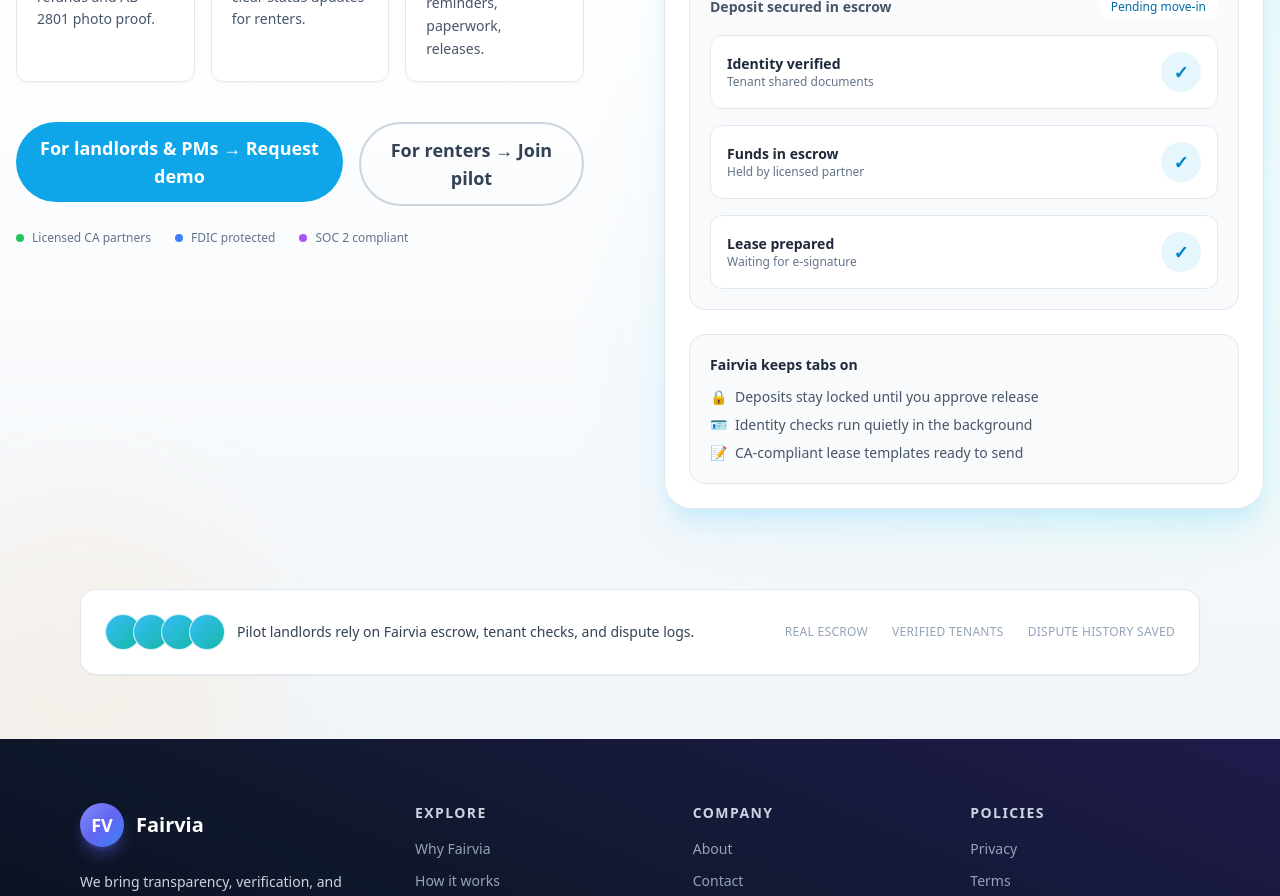
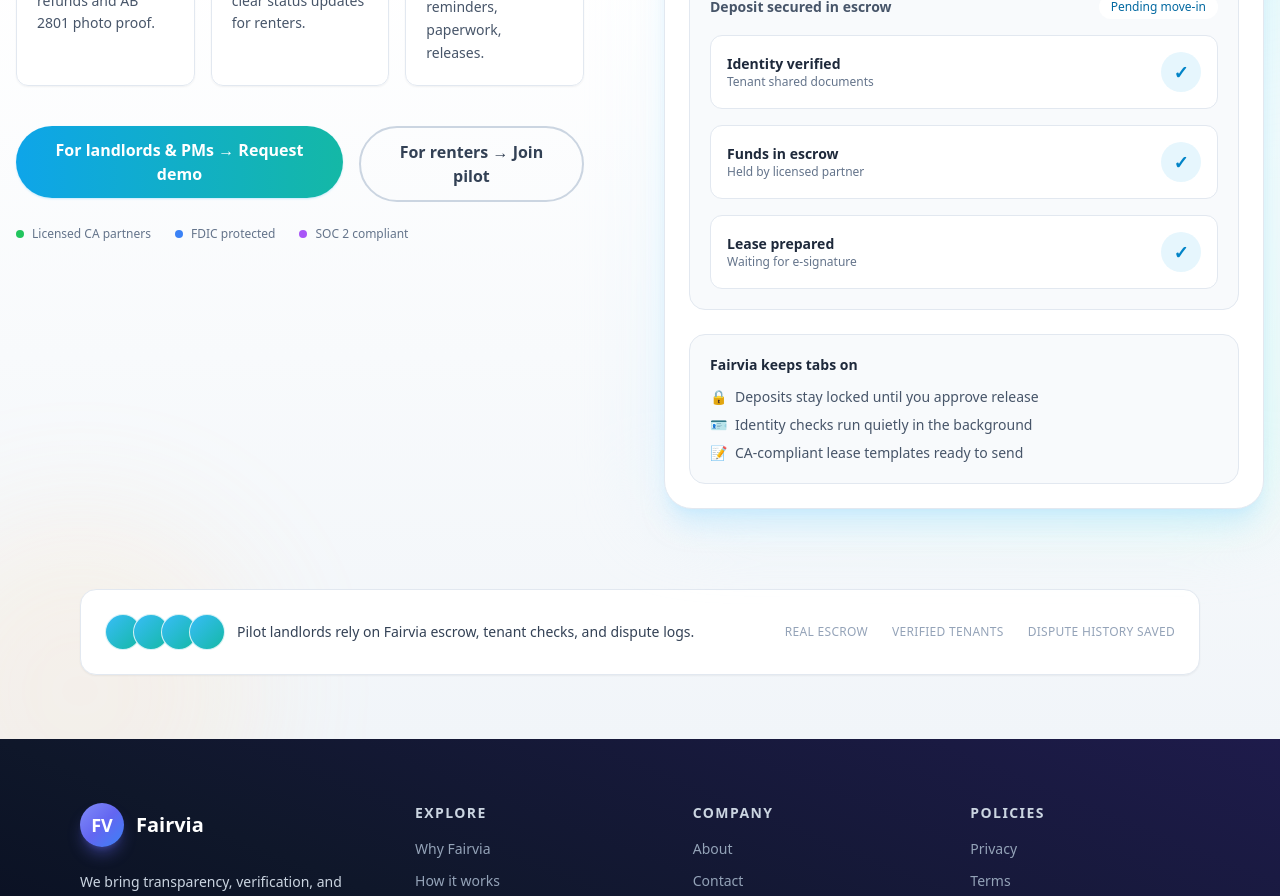
Before and after one commit to Aaronrabanal24/rentguard-landing, a Next.js app: page / in a window 1280 px wide. Shown: the part 800-1696 px from the top of the page. Built offline with nearby package versions, Linux system fonts and the light colour scheme.

Commit message:
universal css

```diff
--- a/src/components/forms/WaitlistForm.tsx
+++ b/src/components/forms/WaitlistForm.tsx
@@ -149,7 +149,7 @@ export default function WaitlistForm({
         disabled={isSubmitting}
         className={cn(
           "group relative w-full overflow-hidden rounded-full py-3 px-6 text-base font-semibold text-white transition-all",
-          "focus:outline-none focus:ring-4 focus:ring-sky-200 focus:ring-offset-0",
+          "focus-visible:outline focus-visible:outline-2 focus-visible:outline-offset-2 focus-visible:outline-sky-300",
           isSubmitting
             ? "cursor-not-allowed bg-slate-400"
             : "bg-gradient-to-r from-sky-400 via-sky-500 to-teal-500 shadow-lg shadow-sky-200/60 hover:scale-105 hover:shadow-2xl"
--- a/src/components/sections/ConversionBlocks.tsx
+++ b/src/components/sections/ConversionBlocks.tsx
@@ -33,7 +33,7 @@ export default function ConversionBlocks() {
               track("click_cta", { role: "manager", location: "manager_block", label: "download_playbook" });
               document.getElementById("manager-form")?.scrollIntoView({ behavior: "smooth" });
             }}
-            className="mt-4 inline-flex items-center gap-2 text-xs font-semibold text-sky-600"
+            className="mt-4 inline-flex items-center gap-2 rounded-full px-4 py-2 text-xs font-semibold text-sky-600 transition-all hover:-translate-y-[1px] hover:bg-sky-100/60 hover:text-sky-700 focus-visible:outline focus-visible:outline-2 focus-visible:outline-offset-2 focus-visible:outline-sky-300"
           >
             Download playbook (email required)
           </button>
@@ -63,7 +63,7 @@ export default function ConversionBlocks() {
               track("click_cta", { role: "renter", location: "renter_block", label: "download_checklist" });
               document.getElementById("renter-form")?.scrollIntoView({ behavior: "smooth" });
             }}
-            className="mt-4 inline-flex items-center gap-2 text-xs font-semibold text-orange-600"
+            className="mt-4 inline-flex items-center gap-2 rounded-full px-4 py-2 text-xs font-semibold text-orange-600 transition-all hover:-translate-y-[1px] hover:bg-orange-100/60 hover:text-orange-700 focus-visible:outline focus-visible:outline-2 focus-visible:outline-offset-2 focus-visible:outline-orange-300"
           >
             Get the checklist (email required)
           </button>
--- a/src/components/sections/FAQSection.tsx
+++ b/src/components/sections/FAQSection.tsx
@@ -89,7 +89,7 @@ export default function FAQSection() {
                     /* noop */
                   });
                 }}
-                className="inline-flex items-center rounded-full bg-orange-600 px-6 py-3 text-sm font-semibold text-white transition hover:bg-orange-700"
+                className="inline-flex items-center rounded-full bg-orange-600 px-6 py-3 text-sm font-semibold text-white transition-all hover:-translate-y-[1px] hover:bg-orange-700 focus-visible:outline focus-visible:outline-2 focus-visible:outline-offset-2 focus-visible:outline-orange-300"
               >
                 Talk to the team
               </button>
--- a/src/components/sections/Pricing.tsx
+++ b/src/components/sections/Pricing.tsx
@@ -1,4 +1,5 @@
 import { track } from "@/lib/tracking";
+import { Button } from "@/components/ui";
 
 export default function Pricing() {
   return (
@@ -40,15 +41,16 @@ export default function Pricing() {
         </div>
 
         <div className="mt-12 text-center">
-          <button
+          <Button
+            size="lg"
             onClick={() => {
               track("click_cta", { role: "general", location: "pricing", label: "protect_next_lease" });
               document.getElementById("signup")?.scrollIntoView({ behavior: "smooth" });
             }}
-            className="inline-flex items-center justify-center rounded-full bg-sky-500 px-8 py-3 text-sm font-semibold text-white transition hover:bg-sky-600"
+            className="px-8 text-sm font-semibold"
           >
             Protect your next lease today
-          </button>
+          </Button>
         </div>
       </div>
     </section>
--- a/src/components/ui/Button.tsx
+++ b/src/components/ui/Button.tsx
@@ -2,15 +2,15 @@ import type { ButtonHTMLAttributes, ReactNode } from "react";
 import { cn } from "@/lib/utils";
 
 const VARIANTS = {
-  primary: "bg-sky-500 hover:bg-sky-600 text-white",
+  primary: "bg-gradient-to-r from-sky-500 to-teal-500 text-white shadow-sm shadow-sky-200/80 hover:shadow-md",
   secondary: "border border-slate-300 text-slate-700 hover:border-slate-400 hover:text-slate-900",
   ghost: "text-slate-600 hover:text-slate-900",
 } as const;
 
 const SIZES = {
   sm: "px-3 py-2 text-sm",
-  md: "px-4 py-2.5 text-base",
-  lg: "px-6 py-3 text-lg",
+  md: "px-5 py-2.5 text-sm",
+  lg: "px-6 py-3 text-base",
 } as const;
 
 export interface ButtonProps extends ButtonHTMLAttributes<HTMLButtonElement> {
@@ -29,7 +29,7 @@ export function Button({
   return (
     <button
       className={cn(
-        "inline-flex items-center justify-center rounded-full font-semibold transition focus:outline-none focus:ring-2 focus:ring-sky-200",
+        "inline-flex items-center justify-center rounded-full font-semibold transition-all duration-200 hover:-translate-y-[1px] active:translate-y-0 focus-visible:outline focus-visible:outline-2 focus-visible:outline-offset-2 focus-visible:outline-sky-300 disabled:translate-y-0 disabled:cursor-not-allowed disabled:opacity-60",
         VARIANTS[variant],
         SIZES[size],
         className
--- a/src/components/ui/Modal.tsx
+++ b/src/components/ui/Modal.tsx
@@ -34,7 +34,10 @@ export default function Modal({ isOpen, onClose, title, children }: ModalProps)
       <div className="relative mx-4 w-full max-w-md transform rounded-xl bg-white p-6 shadow-2xl transition-all">
         <div className="mb-4 flex items-center justify-between">
           <h3 className="text-xl font-semibold text-gray-900">{title}</h3>
-          <button onClick={onClose} className="text-gray-400 transition-colors hover:text-gray-600">
+          <button
+            onClick={onClose}
+            className="rounded-full p-1 text-gray-400 transition-all hover:-translate-y-[1px] hover:text-gray-600 focus-visible:outline focus-visible:outline-2 focus-visible:outline-offset-2 focus-visible:outline-sky-300"
+          >
             <svg className="h-6 w-6" fill="none" stroke="currentColor" viewBox="0 0 24 24">
               <path strokeLinecap="round" strokeLinejoin="round" strokeWidth={2} d="M6 18L18 6M6 6l12 12" />
             </svg>
```
